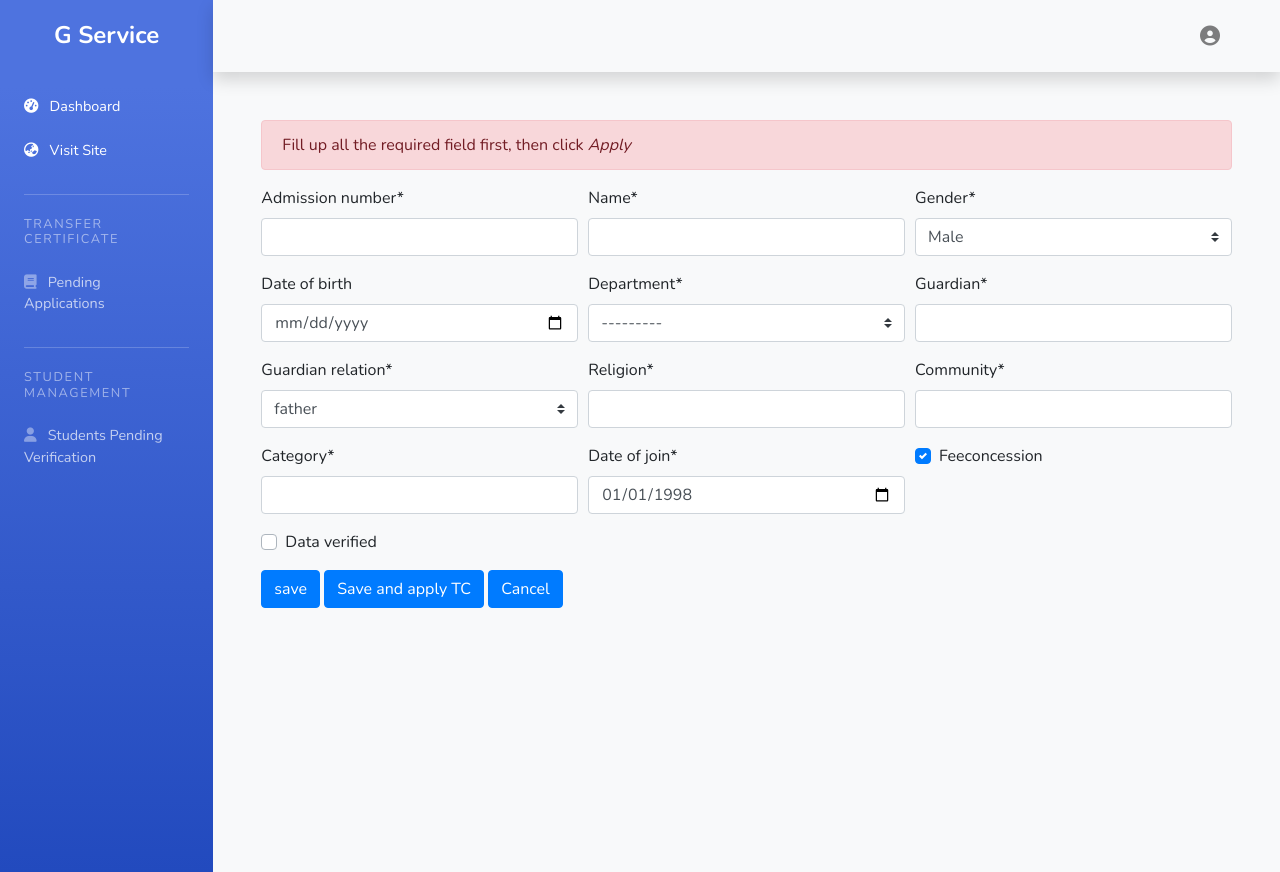
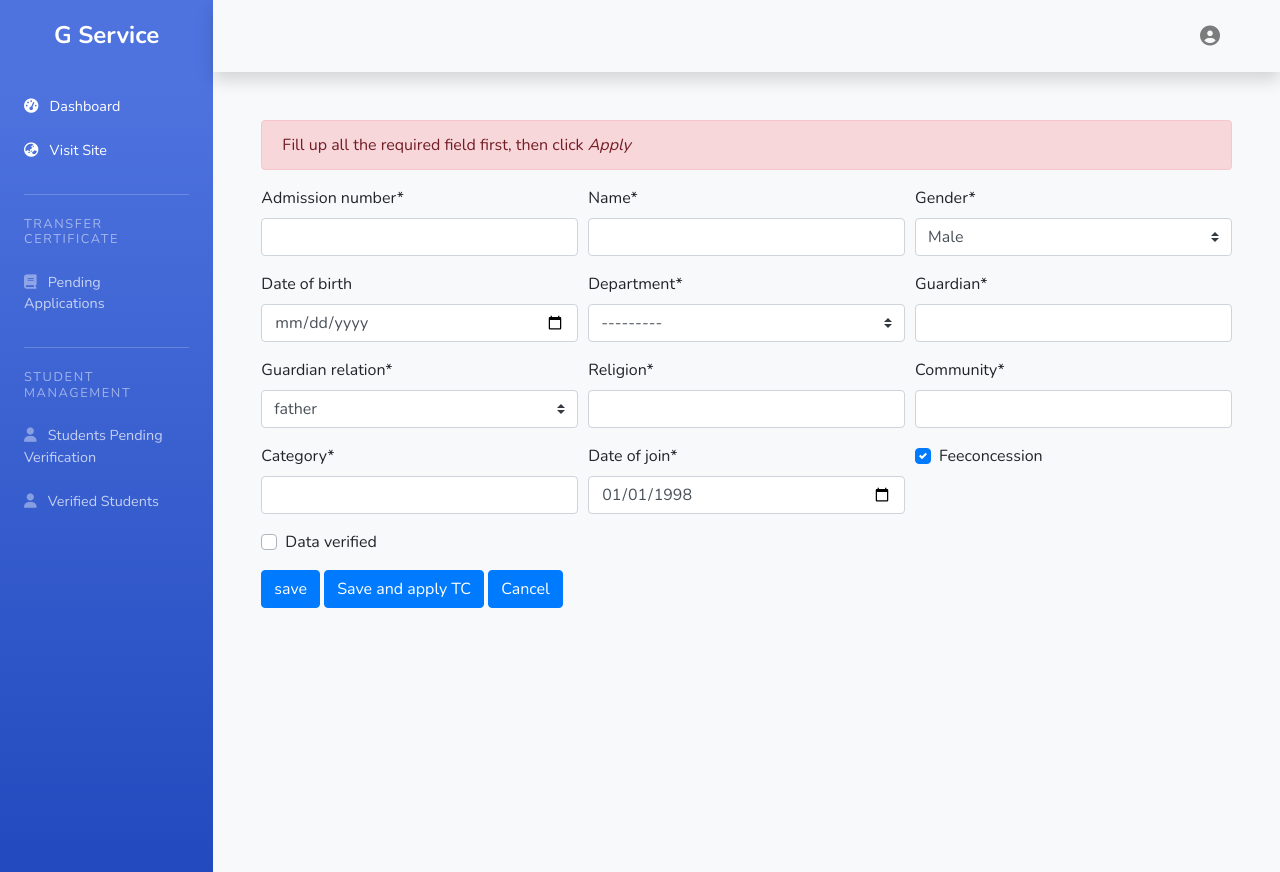
Before and after one commit to sudevan/gservice, a Django app: page /students/1/edit in a window 1280 px wide. Run offline with Django 3.2, Linux system fonts and the light colour scheme; data that the repository does not hold is empty; parts of the project's set-up code (start-up, migrations or seed data) failed here and were passed over; some libraries are stand-ins or nearby versions.

Commit message:
added verified students link

```diff
--- a/students/templates/students/menu/side-menu.html
+++ b/students/templates/students/menu/side-menu.html
@@ -4,5 +4,9 @@
     <a class="sn-link" href="{% url 'students:students' %}">
       <i class="fas fa-user"></i>Students Pending Verification
     </a>
+    <a class="sn-link" href="{% url 'students:verifiedstudents' %}">
+      <i class="fas fa-user"></i>Verified Students
+    </a>
   </nav>
+
 </div>
```
